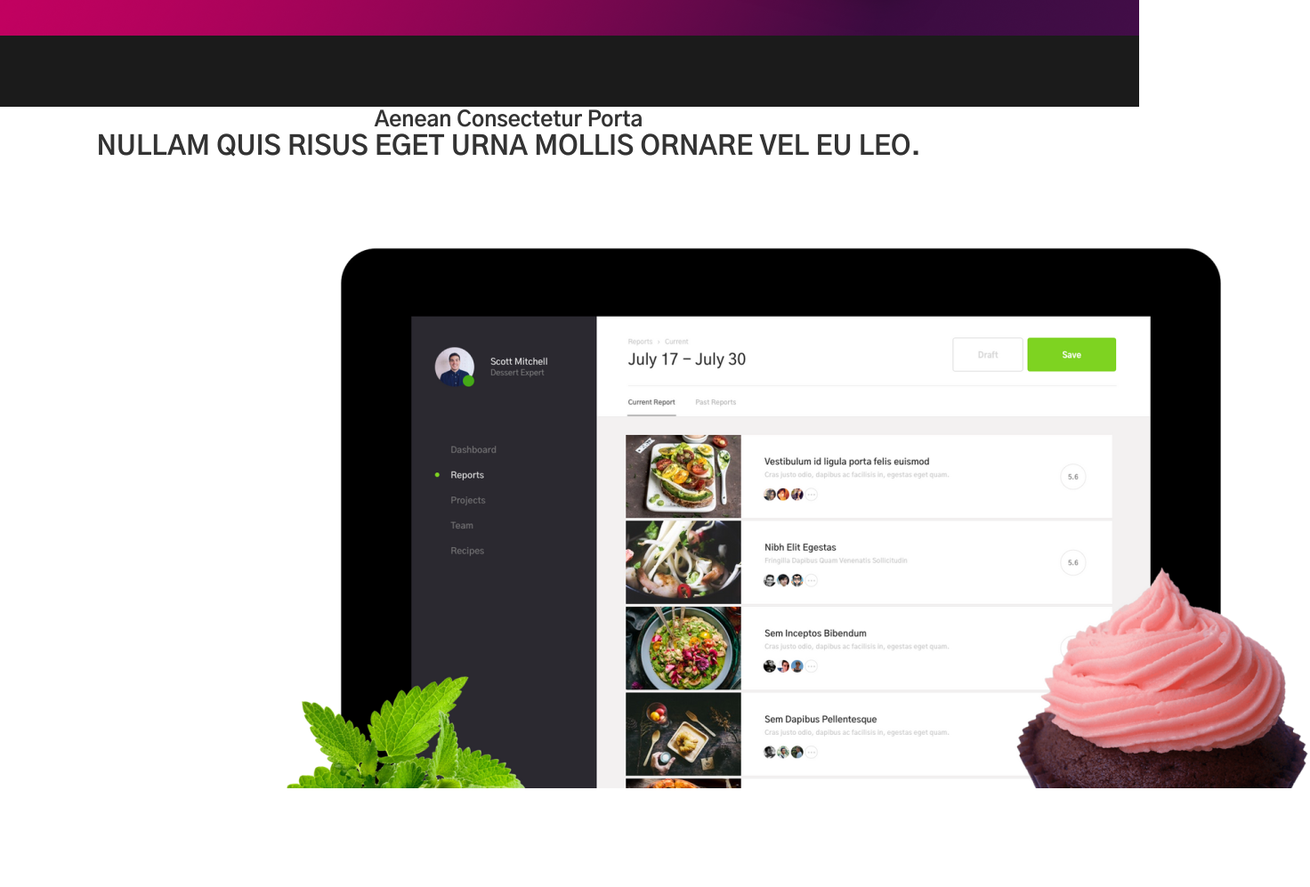
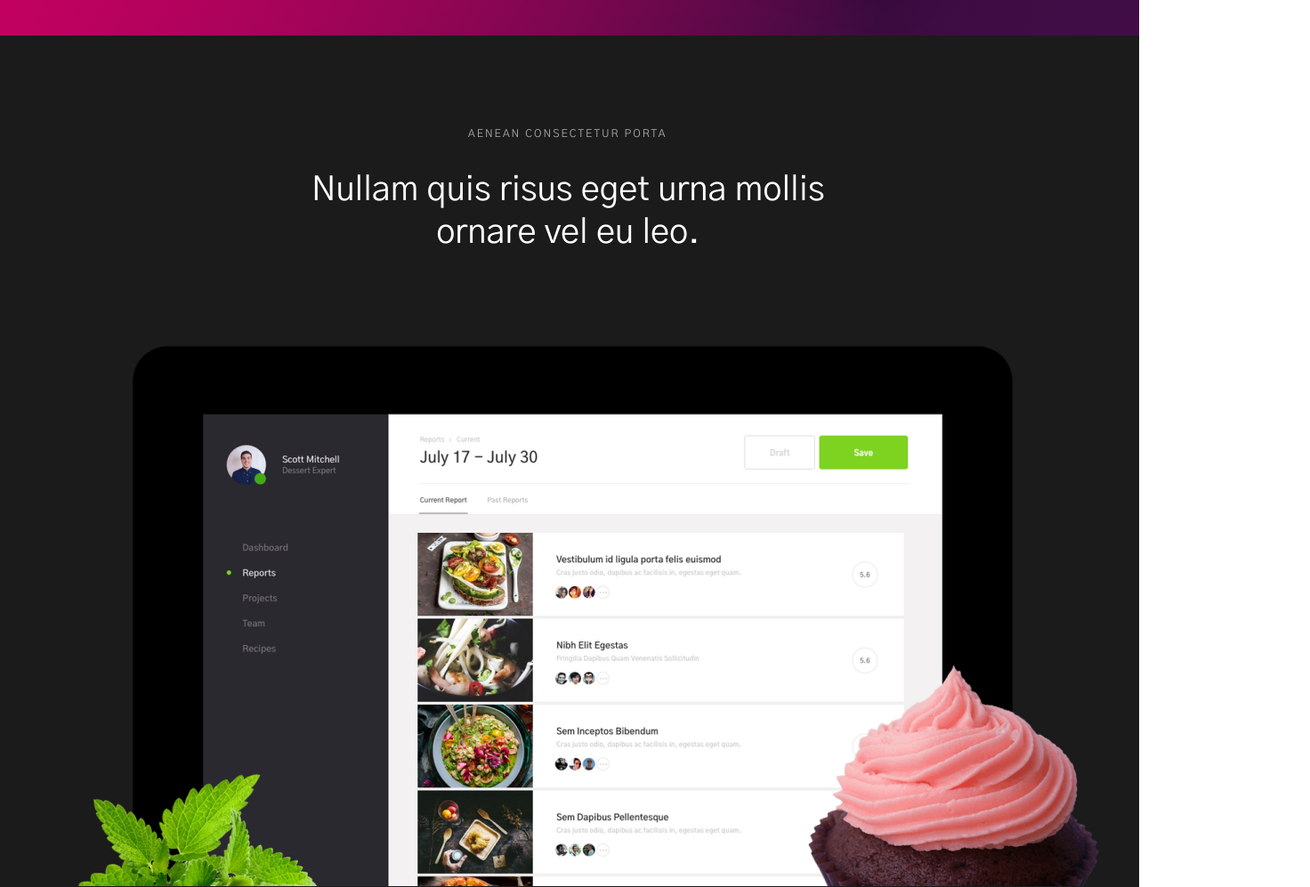
Before and after one commit to JeyPey/Richard, a plain HTML site: page index.html in a window 1280 px wide. Shown: the part 760-1757 px from the top of the page at 89% size, 1472 px wide, since content can reach past the window. Before the commit the page ends 1646 px from the top, so only its background shows below. Drawn offline with Linux system fonts and the light colour scheme.

Commit message:
08.05 14:22PM commit
08.05 14:22PM commit

```diff
--- a/css/style.css
+++ b/css/style.css
@@ -137,47 +137,60 @@ h6 {
 /* SECTION---------- */
 
 .section {
-    padding: 80px 0;
+    position: absolute;
+    height: 957px;
+    left: 0%;
+    right: 0%;
+    margin-top: auto;
 
-}
-
-.section--devices {
-    padding-bottom: 0;
-    background: url(../images/main/background_main.png) center no-repeat;
-    background-size: cover;
-}
-
-.section__header {
-    width: 100%;
-    max-width: 950px;
-    margin: 0 auto 50px;
-    text-align: center;
+    background: #1B1B1B;
 }
 
 .section__suptitle {
-    font-size: 24px;
-    color: #333;
+    position: absolute;
+    width: 228px;
+    height: 20px;
+    left: calc(50% - 228px/2);
+    top: 100px;
+
+    font-weight: 400;
+    font-size: 12px;
+    line-height: 20px;
+
+
+    text-align: center;
+    letter-spacing: 2px;
+    text-transform: uppercase;
+    color: rgba(168, 168, 168, 1)
 }
 
 .section__title {
-    font-size: 30px;
-    font-weight: 700;
-    color: #333;
-    text-transform: uppercase;
+    position: absolute;
+    width: 607px;
+    height: 96px;
+    left: calc(50% - 607px/2 + 0.5px);
+    top: 150px;
+    font-weight: 400;
+    font-size: 38px;
+    line-height: 48px;
+    text-align: center;
+    color: rgba(255, 255, 255, 1);
 }
 
-.section__text {
-    font-size: 15px;
-    color: #999;
+.section__photo {
+    position: absolute;
+    width: 1200px;
+    height: 656px;
+    left: calc(50% - 1200px/2);
+    top: 300px;
+
+    background: url(../images/main/main_photo_table.png);
+    border-radius: 0px;
 }
 
-.devices {
-    width: 100%;
-    max-width: 600px;
-    margin: 0 auto;
-    position: relative;
+.section__container {
+    position: absolute;
+    height: 100px;
+    left: 4.65%;
+    right: 5%;
 }
-
-.devices__item {
-    display: block;
-}
--- a/index.html
+++ b/index.html
@@ -47,18 +47,12 @@
         <!-- СТРЕЛКА -->
     </div>
 
-    <section class="section  section--devices">
-        <div class="container">
-
-            <div class="section__header">
-                <h3 class="section__suptitle">Aenean Consectetur Porta</h3>
-                <h2 class="section__title">Nullam quis risus eget urna mollis ornare vel eu leo.</h2>
+    <section class="section">
+        <div class="section__container">
+            <div class="section__suptitle">Aenean Consectetur Porta</div>
+            <div class="section__title">Nullam quis risus eget urna mollis ornare vel eu leo.
             </div>
-
-            <div class="devices">
-                <img class="devices__item" src="../Richard/images/main/main_photo_table.png" alt="">
-            </div>
-
+            <div class="section__photo"></div>
         </div>
     </section>
 
```
Also changed, not shown: images/main/background_main.png (deleted).
